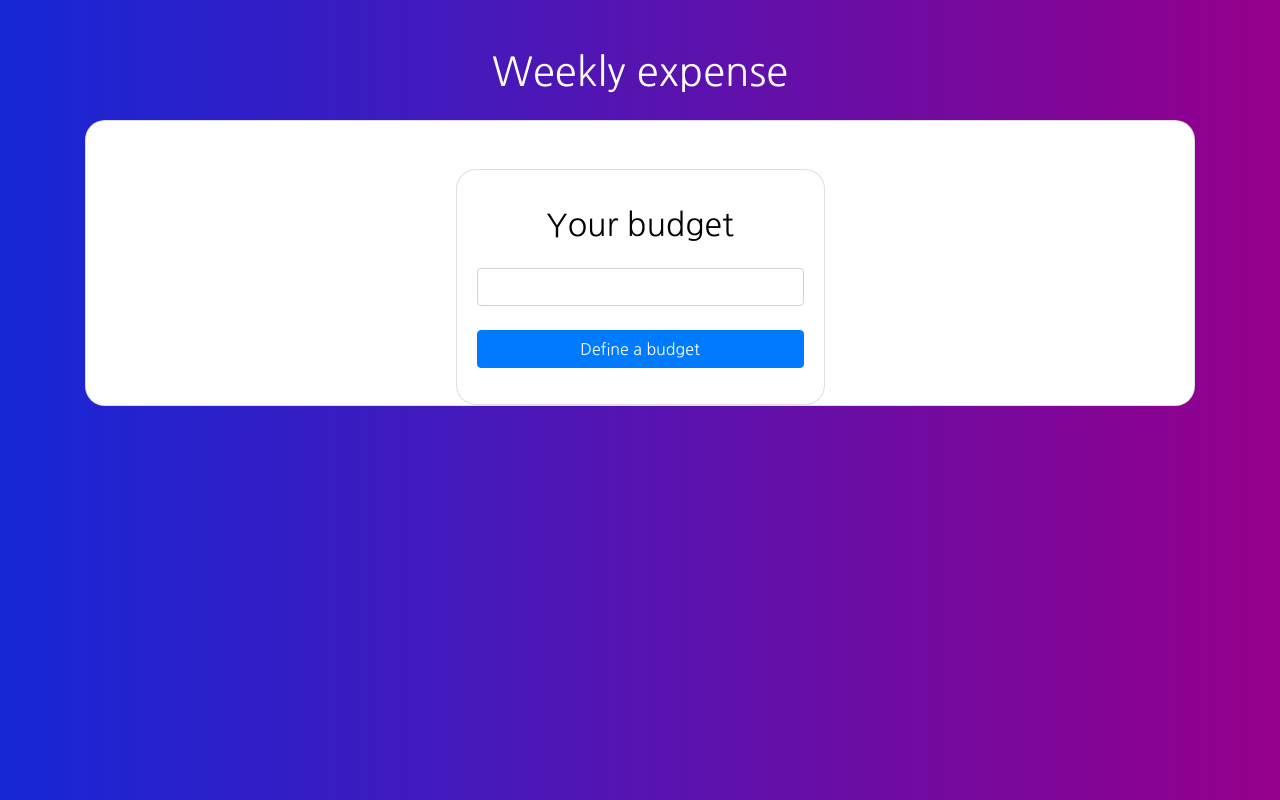
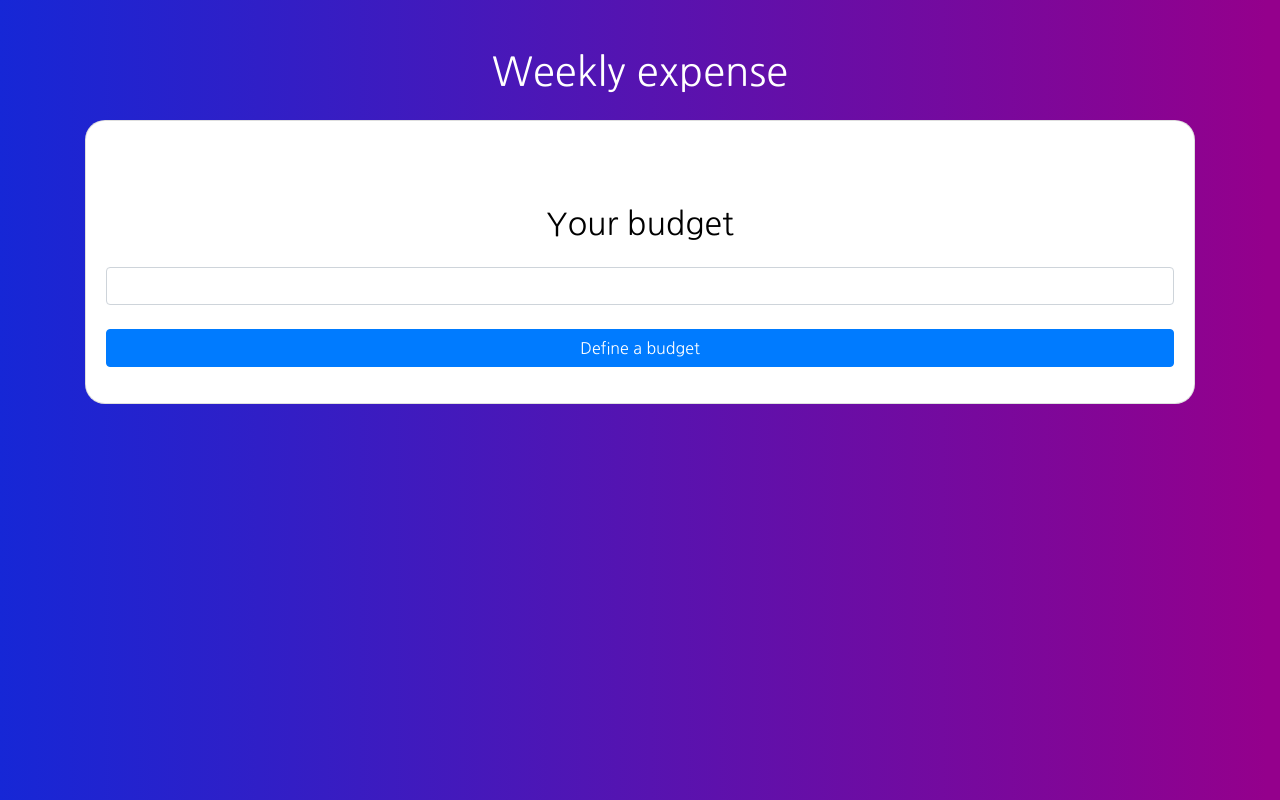
Before and after one commit to Raulcmm/weeklyExpense_ReactJs_, a React (Create React App) app: page / in a window 1280 px wide. Built offline with nearby package versions, Linux system fonts and the light colour scheme.

Commit message:
property delete of the state

```diff
--- a/src/components/BudgetForm.js
+++ b/src/components/BudgetForm.js
@@ -1,10 +1,9 @@
 import React from 'react';
 import useForm from '../hooks/useForm';
 
-const BudgetForm = ({ setBudget }) => {
+const BudgetForm = ({ setBudgetTotal }) => {
 	const initialState = {
 		budget: 0,
-		error: false
 	};
 	const { data, handleChange, setData } = useForm(initialState);
 
@@ -12,22 +11,21 @@ const BudgetForm = ({ setBudget }) => {
 		e.preventDefault();
 		if (data.budget <= 0) {
 			setData({
-				...data,
-				error: true
+				...data
 			});
 		} else {
-			setBudget(data.budget);
+			setBudgetTotal(+data.budget);
 		}
 	};
 
 	return (
-		<div className="card mt-5">
+		<div className=" mt-5">
 			<div className="card-body">
-				{data.error ? (
+				{/* {data.budget > 0 ? null : (
 					<div className="alert alert-danger" role="alert">
 						This is a danger alert—check it out!
 					</div>
-				) : null}
+				)} */}
 				<form onSubmit={handleSubmit}>
 					<div className="form-group">
 						<h2>Your budget </h2>
```
